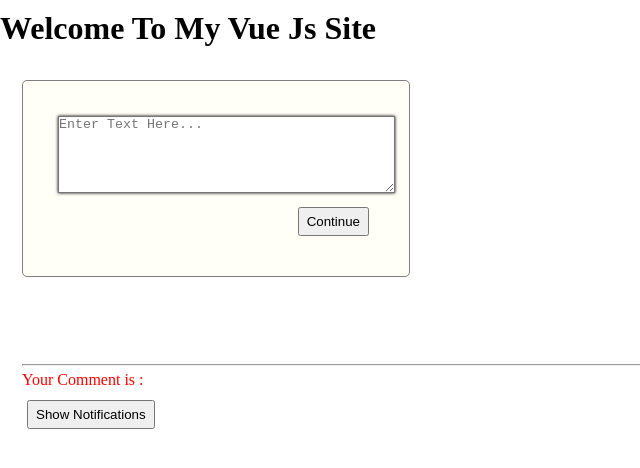
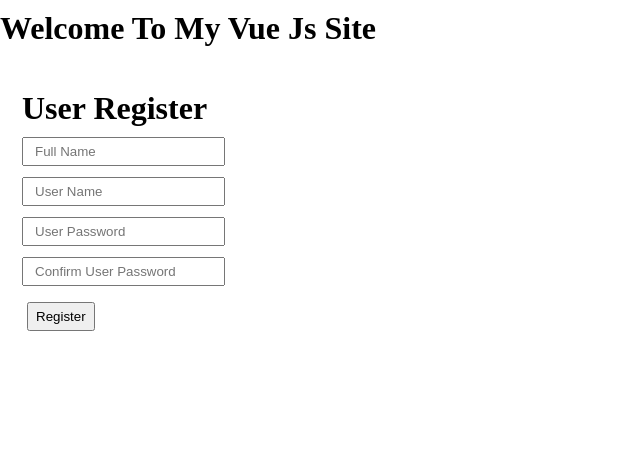
Before and after one commit to nomancse19/vue3-vite-app, a Vue app: page / in a window 1280 px wide. Shown: the top 468 px of the page, without its empty margins (0-640 px from the left). Built offline with nearby package versions, Linux system fonts and the light colour scheme.

Commit message:
login-register component create

```diff
--- a/src/App.vue
+++ b/src/App.vue
@@ -1,42 +1,13 @@
 <template>
   <HelloWorld msg="Welcome To My Vue Js Site" class="hello"></HelloWorld>
   <div class="container">
-    <the-comment
-      v-model="myComment"
-      buttonText="Continue"
-      class="shadow"
-      placeholder="Enter Text Here..."
-      @continueClick="handleContiuneButton()"
-    ></the-comment>
-    <br />
-    <br />
-    <br />
-    <hr />
-    <p>Your Comment is : {{ myComment }} <br /></p>
-
-    <button @click="showNotification()">Show Notifications</button>
-
-    <the-dialog heading="Are You Sure To Want Comment" v-if="showDialog">
-      <p>this is body of notifications bar ...</p>
-
-      <div class="footer_dialog">
-        <button @click="showDialog = false">Ok</button>
-        <button @click="showDialog = false">Close</button>
-      </div>
-    </the-dialog>
-    <the-notification
-      v-for="(notification_data, i) in notifications"
-      :key="i"
-      :text="notification_data"
-    >
-    </the-notification>
+    <Register></Register>
   </div>
 </template>
 <script>
 import HelloWorld from "./components/HelloWorld.vue";
-import TheComment from "./components/TheComment.vue";
-import TheDialog from "./components/TheDialog.vue";
-import TheNotification from "./components/TheNotification.vue";
+import Login from "./components/Login.vue";
+import Register from "./components/Register.vue";
 export default {
   name: "App",
 
@@ -64,9 +35,8 @@ export default {
   },
   components: {
     HelloWorld,
-    TheComment,
-    TheDialog,
-    TheNotification,
+    Login,
+    Register,
   },
 };
 </script>
@@ -79,7 +49,6 @@ export default {
 }
 .container {
   padding: 22px;
-  color: red;
 }
 body {
   line-height: 1.8;
@@ -95,4 +64,8 @@ button {
   bottom: 0;
   margin-top: 10px;
 }
+input {
+  padding: 5px 11px;
+  margin-bottom: 11px;
+}
 </style>
--- /dev/null
+++ b/src/components/Login.vue
@@ -0,0 +1,14 @@
+<template>
+  <div class="the-login">
+    <h1>User Login</h1>
+    <input type="text" placeholder="User Name" /><br />
+    <input type="text" placeholder="User Password" /><br />
+    <button>Login</button>
+  </div>
+</template>
+
+<script>
+export default {};
+</script>
+
+<style></style>
--- /dev/null
+++ b/src/components/Register.vue
@@ -0,0 +1,16 @@
+<template>
+  <div class="the-login">
+    <h1>User Register</h1>
+    <input type="text" placeholder="Full Name" /><br />
+    <input type="text" placeholder="User Name" /><br />
+    <input type="text" placeholder="User Password" /><br />
+    <input type="text" placeholder="Confirm User Password" /><br />
+    <button>Register</button>
+  </div>
+</template>
+
+<script>
+export default {};
+</script>
+
+<style></style>
```
